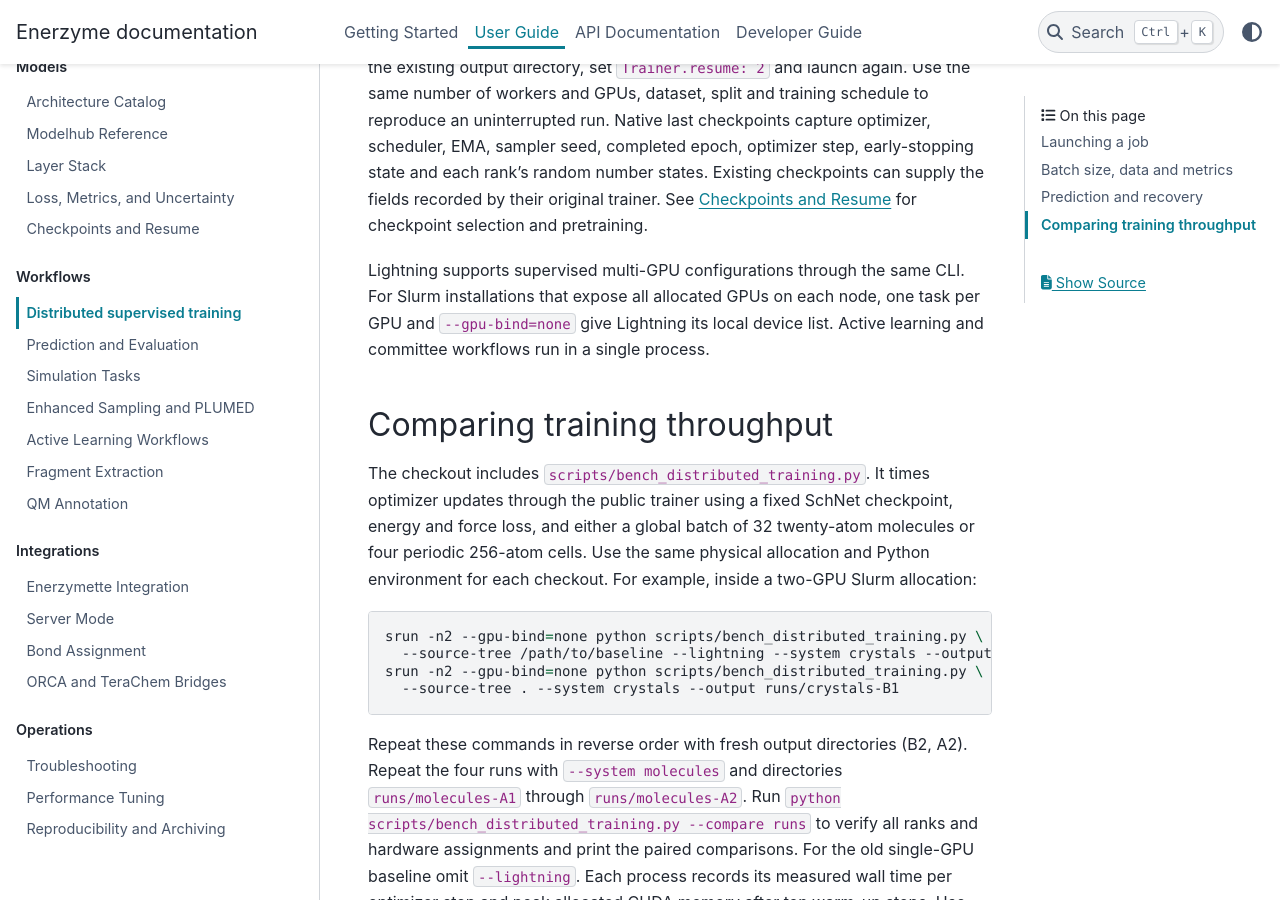
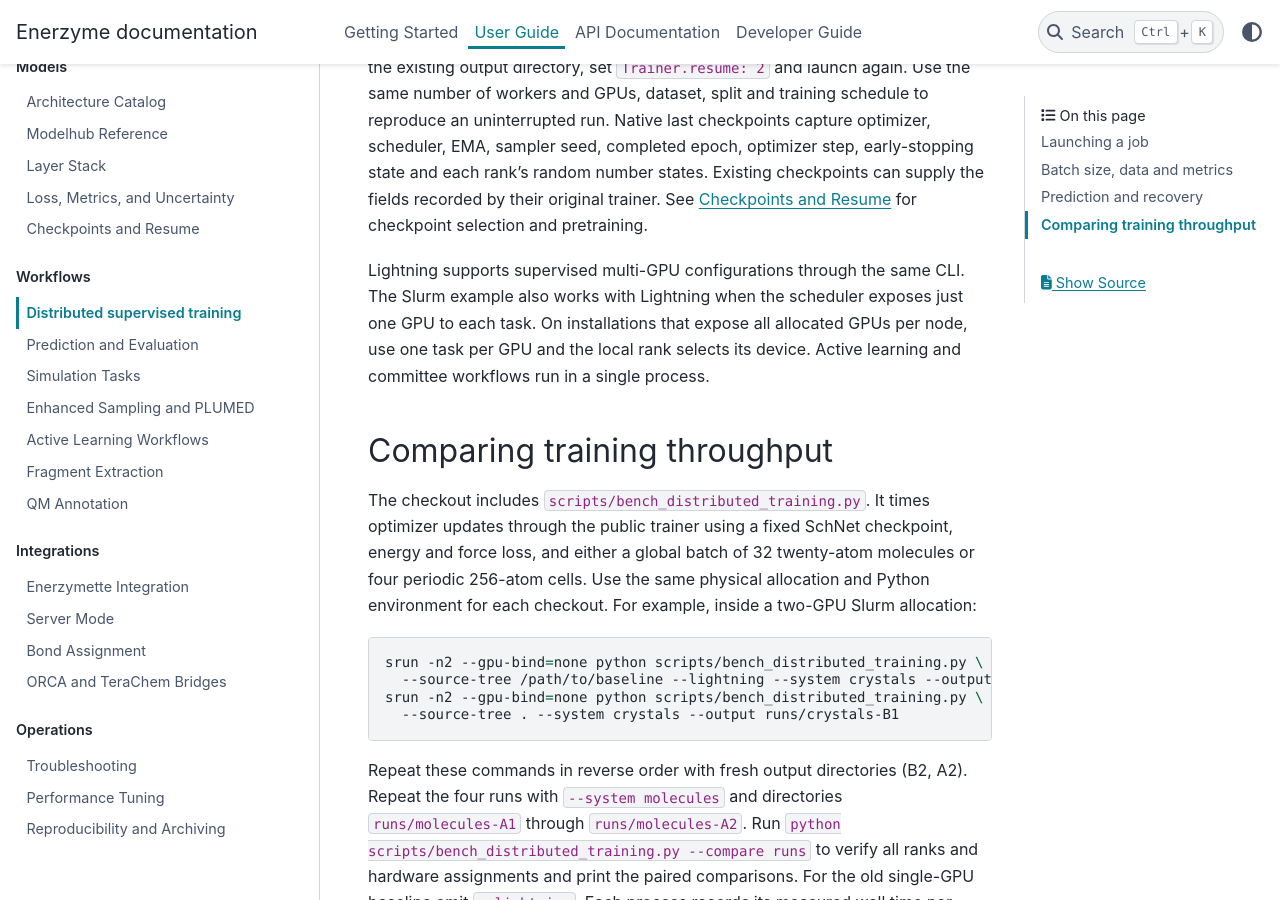
Before and after one commit to Benzoin96485/Enerzyme, a Sphinx documentation site: the page built from docs/user_guide/workflows/distributed_training.rst, in a window 1280 px wide and 900 px high, scrolled down 1962 px. Built offline with Sphinx 7.4.7 and the PyData theme 0.15.4, drawn with Linux system fonts in a browser that asks for light colours.

```diff
--- a/docs/user_guide/workflows/distributed_training.rst
+++ b/docs/user_guide/workflows/distributed_training.rst
@@ -90,8 +90,9 @@ checkpoints can supply the fields recorded by their original trainer.
 See :doc:`../models/checkpoints_resume` for checkpoint selection and pretraining.
 
 Lightning supports supervised multi-GPU configurations through the same CLI.
-For Slurm installations that expose all allocated GPUs on each node, one
-task per GPU and ``--gpu-bind=none`` give Lightning its local device list.
+The Slurm example also works with Lightning when the scheduler exposes just
+one GPU to each task. On installations that expose all allocated GPUs per
+node, use one task per GPU and the local rank selects its device.
 Active learning and committee workflows run in a single process.
 
 Comparing training throughput
```
Also changed, not shown: 2 other files.
